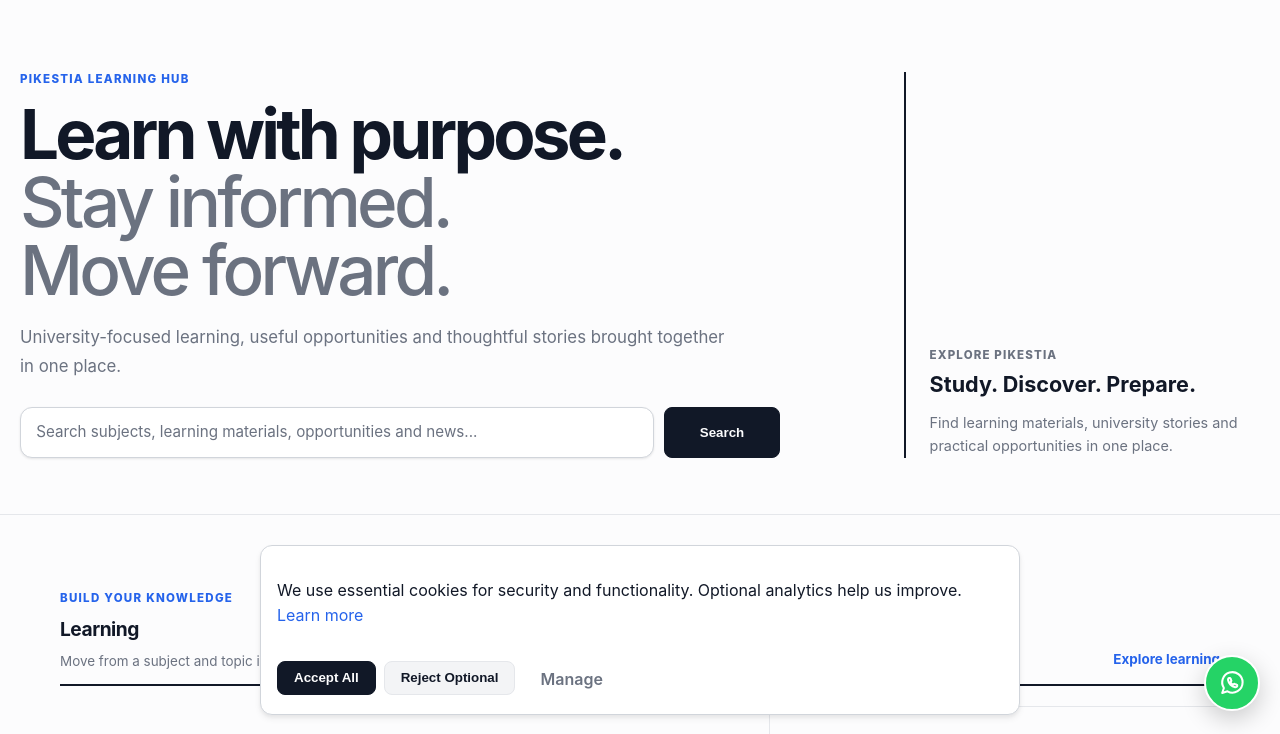
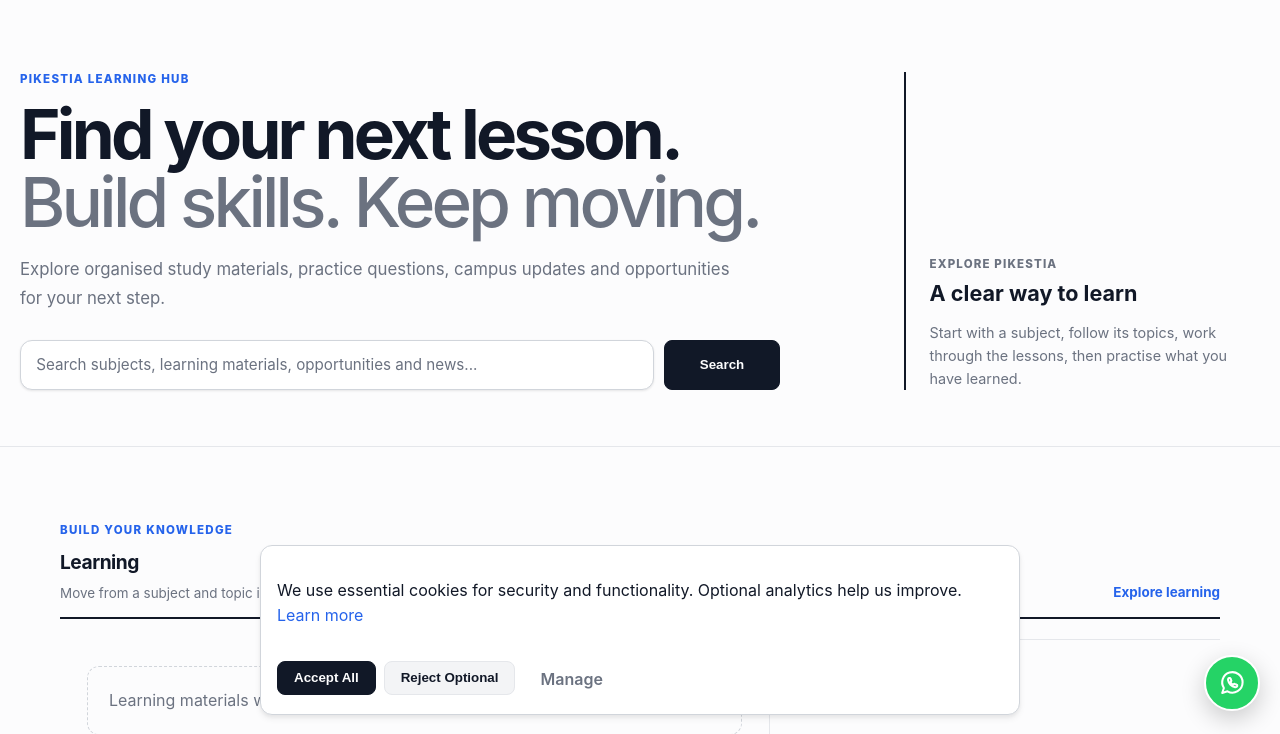
Before and after one commit to ssegirinyapius07-lab/pikestia-learning-hub, a Django app: template templates/core/home.html in a window 1280 px wide. Shown: the part 69-803 px from the top of the page. Run offline with Django 4.2, Linux system fonts and the light colour scheme; the template is opened without the code that fills it, so the values that code supplies are empty; parts of the project's set-up code (start-up, migrations or seed data) failed here and were passed over.

Commit message:
Refine homepage copy and remove duplicate featured lesson

```diff
--- a/templates/core/home.html
+++ b/templates/core/home.html
@@ -1,5 +1,5 @@
 {% extends "base.html" %}
-{% block title %}Pikestia Learning Hub — Learn. Discover. Grow.{% endblock %}
+{% block title %}Pikestia Learning Hub | Learning materials, practice and opportunities{% endblock %}
 {% block content %}
 <div class="editorial-home">
 
@@ -8,11 +8,11 @@
       <div class="home-masthead-copy">
         <p class="home-kicker">Pikestia Learning Hub</p>
         <h1>
-          <span>Learn with purpose.</span>
-          <span class="home-masthead-muted">Stay informed. Move forward.</span>
+          <span>Find your next lesson.</span>
+          <span class="home-masthead-muted">Build skills. Keep moving.</span>
         </h1>
         <p class="home-intro">
-          University-focused learning, useful opportunities and thoughtful stories brought together in one place.
+          Explore organised study materials, practice questions, campus updates and opportunities for your next step.
         </p>
         <form action="/search/" method="get" class="home-search" role="search">
           <input type="search" name="q" placeholder="Search subjects, learning materials, opportunities and news..." maxlength="100" aria-label="Search Pikestia">
@@ -22,8 +22,8 @@
 
       <aside class="home-masthead-aside">
         <span class="home-aside-label">Explore Pikestia</span>
-        <strong>Study. Discover. Prepare.</strong>
-        <p>Find learning materials, university stories and practical opportunities in one place.</p>
+        <strong>A clear way to learn</strong>
+        <p>Start with a subject, follow its topics, work through the lessons, then practise what you have learned.</p>
         {% if subjects %}
         <div class="home-topic-row">
           {% for subject in subjects|slice:":5" %}
@@ -135,7 +135,7 @@
       <div class="learning-feature">
         {% if featured %}
         {% with resource=featured|first %}
-        <span class="story-tag">{{ resource.topic.subject.title }}</span>
+        <span class="story-tag">{{ resource.topic.subject.discipline }} / {{ resource.topic.subject.title }} / {% if resource.topic.parent %}{{ resource.topic.parent.title }} / {% endif %}{{ resource.topic.title }}</span>
         <h3>{{ resource.title }}</h3>
         <p>{{ resource.summary|truncatechars:220 }}</p>
         <div class="home-feature-actions">
@@ -149,11 +149,11 @@
       </div>
 
       <div class="learning-list">
-        {% for resource in featured|slice:":5" %}
+        {% for resource in featured|slice:"1:5" %}
         <a href="/learn/{{ resource.topic.subject.slug }}/{{ resource.topic.slug }}/{{ resource.slug }}/">
           <div>
             <strong>{{ resource.title }}</strong>
-            <span>{{ resource.topic.title }}</span>
+            <span>{{ resource.topic.subject.discipline }} / {{ resource.topic.subject.title }} / {% if resource.topic.parent %}{{ resource.topic.parent.title }} / {% endif %}{{ resource.topic.title }}</span>
           </div>
           <span aria-hidden="true">Read</span>
         </a>
```
